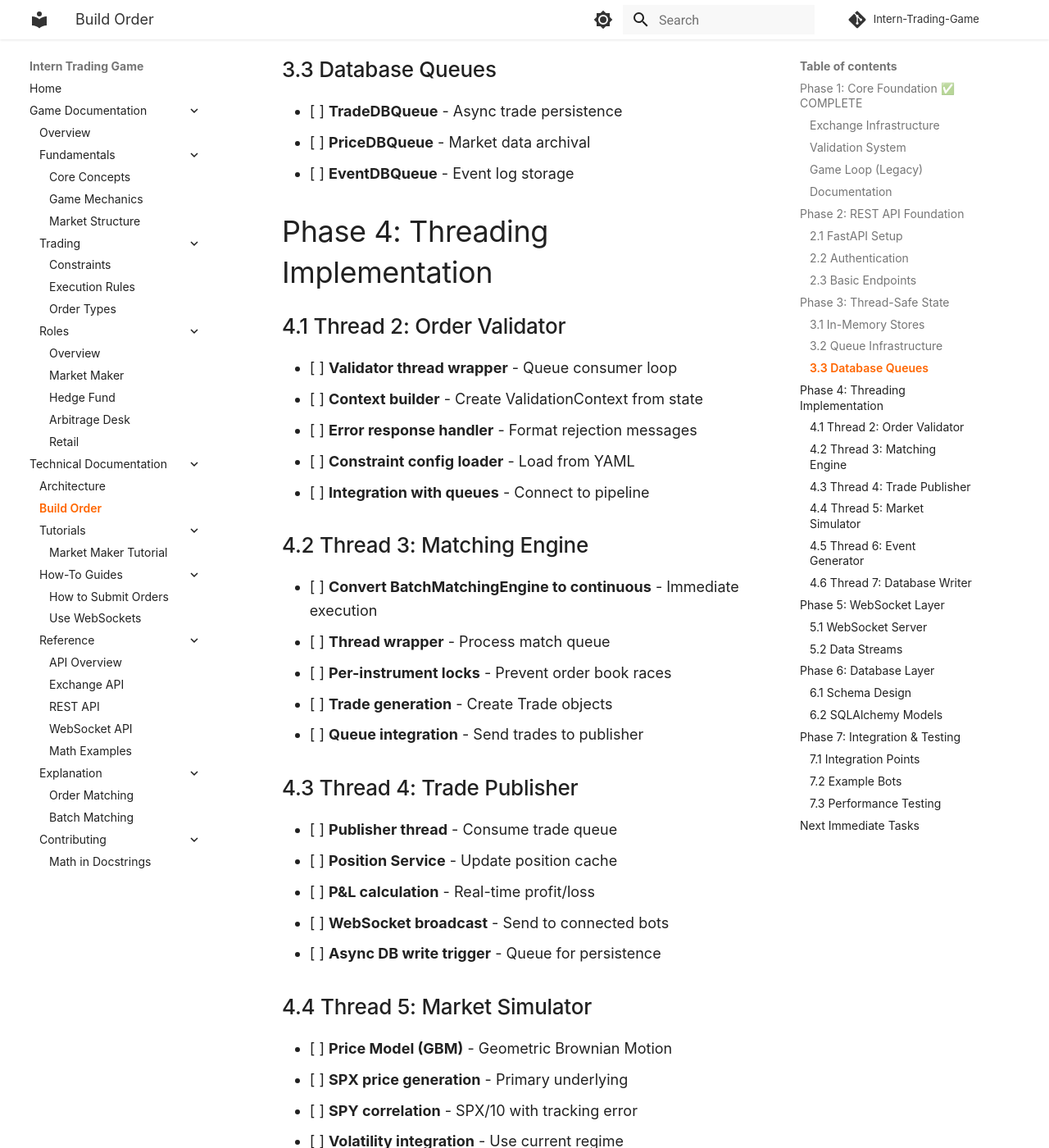
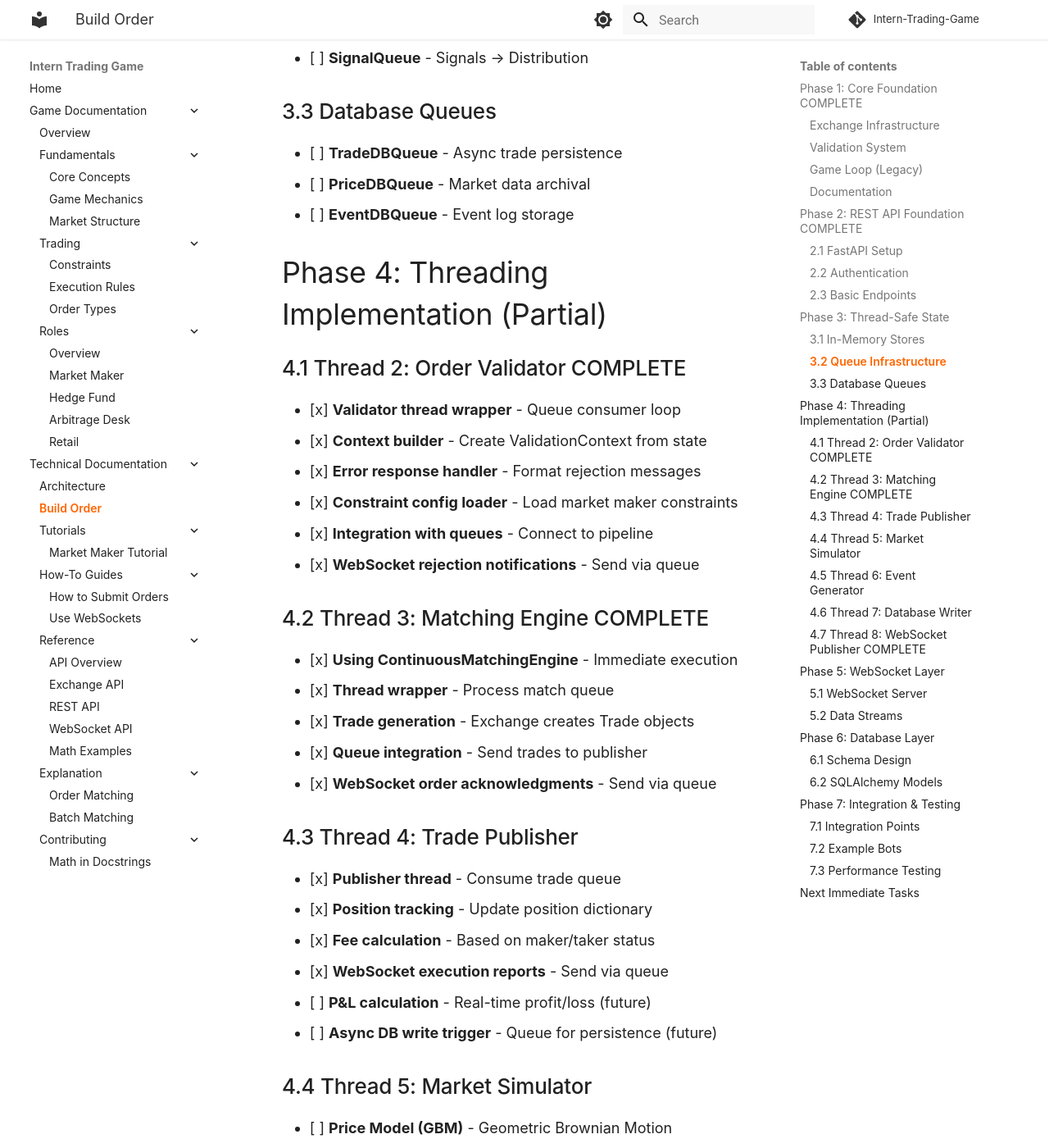
Before and after one commit to elinsky/Intern-Trading-Game, an MkDocs documentation site: the page built from docs/technical/build-order.md, in a window 1280 px wide and 1400 px high, scrolled down 3326 px. Shown: the whole window at 82% size. Built offline with MkDocs 1.6.1 and Material for MkDocs 9.7.7, drawn with Linux system fonts in a browser that asks for light colours; comment, search, counter and statistics services are not loaded; some of the changed text lies outside the part shown.

Commit message:
feat: integrate WebSocket into API with rich order lifecycle messages
- Add Thread 8: WebSocket Publisher with async/sync bridge using
  asyncio.to_thread
- Send order acknowledgments from matching thread after exchange accepts
- Send order rejections from validator thread with error details
- Send execution reports from trade publisher with fees and liquidity type
- Calculate fees based on maker/taker status (-$0.02 rebate for MM makers,
  $0.05 for takers)
- Add /ws endpoint with API key authentication and position snapshot on
  connect
- Pass client_order_id through order flow for bot reference tracking
- Fix thread startup to only occur in FastAPI startup event (prevents
  pytest hanging)
- Create comprehensive integration tests covering full order lifecycle
- Add WebSocket integration guide and update API documentation

WebSocket messages follow FIX protocol naming conventions (new_order_ack,
new_order_reject, execution_report) and include sequence numbers for
ordering guarantees. Teams only receive their own order updates via
role-based filtering.

This enables bots to receive real-time notifications for all order
lifecycle events without polling, while maintaining clean separation
between sync REST operations and async WebSocket streaming.

```diff
--- a/docs/technical/build-order.md
+++ b/docs/technical/build-order.md
@@ -1,8 +1,9 @@
 # Build Order Checklist - v2 API Architecture
 
-## Phase 1: Core Foundation ✅ COMPLETE
+## Phase 1: Core Foundation COMPLETE
 
 ### Exchange Infrastructure
+
 - [x] **Order** - Basic order data model
 - [x] **Trade** - Trade execution record
 - [x] **OrderBook** - Bid/ask order storage
@@ -13,6 +14,7 @@
 - [x] **Exchange Tests** - 45+ comprehensive test cases
 
 ### Validation System
+
 - [x] **OrderValidator Interface** - Base validation contract
 - [x] **ValidationContext** - Order validation state container
 - [x] **ConstraintBasedOrderValidator** - Role-agnostic validation
@@ -28,42 +30,48 @@
 - [x] **Validation Tests** - Complete test coverage
 
 ### Game Loop (Legacy)
+
 - [x] **GameLoop** - 5-minute tick orchestration
 - [x] **TickPhase Enum** - PRE_OPEN, TRADING, etc.
 - [x] **GameConfig** - Configuration data model
 - [x] **TradingStrategy Interface** - Bot interface
 
 ### Documentation
+
 - [x] **Architecture v2** - Complete system design with 7 threads
 - [x] **Validation API Reference** - Constraint documentation
 - [x] **Trading Phases Guide** - Batch/continuous market modes
 
-## Phase 2: REST API Foundation
+## Phase 2: REST API Foundation COMPLETE
 
 ### 2.1 FastAPI Setup
-- [ ] **Main application** - FastAPI app instance
-- [ ] **CORS configuration** - Allow external bot connections
-- [ ] **Exception handlers** - Consistent error responses
-- [ ] **Request models** - Pydantic schemas for validation
-- [ ] **Response models** - Standardized API responses
+
+- [x] **Main application** - FastAPI app instance
+- [x] **CORS configuration** - Allow external bot connections
+- [x] **Exception handlers** - Consistent error responses
+- [x] **Request models** - Pydantic schemas for validation
+- [x] **Response models** - Standardized API responses
 
 ### 2.2 Authentication
-- [ ] **TeamInfo model** - Bot registration data
-- [ ] **API key generation** - Unique keys per team
-- [ ] **Auth middleware** - Validate API keys
-- [ ] **Team registry** - In-memory team storage
-- [ ] **POST /auth/register** - Team registration endpoint
+
+- [x] **TeamInfo model** - Bot registration data
+- [x] **API key generation** - Unique keys per team
+- [x] **Auth middleware** - Validate API keys
+- [x] **Team registry** - In-memory team storage
+- [x] **POST /auth/register** - Team registration endpoint
 
 ### 2.3 Basic Endpoints
-- [ ] **POST /orders** - Submit new order
-- [ ] **DELETE /orders/{id}** - Cancel order
-- [ ] **GET /positions/{team_id}** - Query positions
-- [ ] **GET /market/prices** - Current prices
-- [ ] **GET /health** - API health check
+
+- [x] **POST /orders** - Submit new order with client_order_id
+- [ ] **DELETE /orders/{id}** - Cancel order (deferred to commit 3)
+- [x] **GET /positions/{team_id}** - Query positions
+- [ ] **GET /market/prices** - Current prices (future)
+- [x] **GET /health** - API health check with thread status
 
 ## Phase 3: Thread-Safe State
 
 ### 3.1 In-Memory Stores
+
 - [ ] **PositionCache** - Dict with RLock for positions
 - [ ] **OrderBookState** - Thread-safe SortedList wrapper
 - [ ] **MarketCache** - Latest prices with read lock
@@ -71,7 +79,8 @@
 - [ ] **RoleRegistry** - Team role configurations
 
 ### 3.2 Queue Infrastructure
-- [ ] **OrderQueue** - API → Validator
+
+- [ ] **OrderQueue** - API -> Validator
 - [ ] **ValidationQueue** - Validator → Matcher
 - [ ] **MatchQueue** - For matching engine
 - [ ] **TradeQueue** - Matcher → Publisher
@@ -80,34 +89,41 @@
 - [ ] **SignalQueue** - Signals → Distribution
 
 ### 3.3 Database Queues
+
 - [ ] **TradeDBQueue** - Async trade persistence
 - [ ] **PriceDBQueue** - Market data archival
 - [ ] **EventDBQueue** - Event log storage
 
-## Phase 4: Threading Implementation
+## Phase 4: Threading Implementation (Partial)
 
-### 4.1 Thread 2: Order Validator
-- [ ] **Validator thread wrapper** - Queue consumer loop
-- [ ] **Context builder** - Create ValidationContext from state
-- [ ] **Error response handler** - Format rejection messages
-- [ ] **Constraint config loader** - Load from YAML
-- [ ] **Integration with queues** - Connect to pipeline
+### 4.1 Thread 2: Order Validator COMPLETE
 
-### 4.2 Thread 3: Matching Engine
-- [ ] **Convert BatchMatchingEngine to continuous** - Immediate execution
-- [ ] **Thread wrapper** - Process match queue
-- [ ] **Per-instrument locks** - Prevent order book races
-- [ ] **Trade generation** - Create Trade objects
-- [ ] **Queue integration** - Send trades to publisher
+- [x] **Validator thread wrapper** - Queue consumer loop
+- [x] **Context builder** - Create ValidationContext from state
+- [x] **Error response handler** - Format rejection messages
+- [x] **Constraint config loader** - Load market maker constraints
+- [x] **Integration with queues** - Connect to pipeline
+- [x] **WebSocket rejection notifications** - Send via queue
+
+### 4.2 Thread 3: Matching Engine COMPLETE
+
+- [x] **Using ContinuousMatchingEngine** - Immediate execution
+- [x] **Thread wrapper** - Process match queue
+- [x] **Trade generation** - Exchange creates Trade objects
+- [x] **Queue integration** - Send trades to publisher
+- [x] **WebSocket order acknowledgments** - Send via queue
 
 ### 4.3 Thread 4: Trade Publisher
-- [ ] **Publisher thread** - Consume trade queue
-- [ ] **Position Service** - Update position cache
-- [ ] **P&L calculation** - Real-time profit/loss
-- [ ] **WebSocket broadcast** - Send to connected bots
-- [ ] **Async DB write trigger** - Queue for persistence
+
+- [x] **Publisher thread** - Consume trade queue
+- [x] **Position tracking** - Update position dictionary
+- [x] **Fee calculation** - Based on maker/taker status
+- [x] **WebSocket execution reports** - Send via queue
+- [ ] **P&L calculation** - Real-time profit/loss (future)
+- [ ] **Async DB write trigger** - Queue for persistence (future)
 
 ### 4.4 Thread 5: Market Simulator
+
 - [ ] **Price Model (GBM)** - Geometric Brownian Motion
 - [ ] **SPX price generation** - Primary underlying
 - [ ] **SPY correlation** - SPX/10 with tracking error
@@ -115,6 +131,7 @@
 - [ ] **Market Publisher** - Stream via WebSocket
 
 ### 4.5 Thread 6: Event Generator
+
 - [ ] **Event types** - Fed, economic, geopolitical
 - [ ] **Poisson process** - Random event timing
 - [ ] **Impact calculator** - Regime shifts, price jumps
@@ -122,15 +139,25 @@
 - [ ] **Signal distribution** - Role-based filtering
 
 ### 4.6 Thread 7: Database Writer
+
 - [ ] **Batch accumulator** - Collect 1000 trades
 - [ ] **Bulk insert logic** - Efficient DB writes
 - [ ] **Position snapshots** - Periodic state saves
 - [ ] **Error handling** - Queue overflow management
 - [ ] **Performance monitoring** - Track write latency
 
+### 4.7 Thread 8: WebSocket Publisher COMPLETE
+
+- [x] **WebSocket thread wrapper** - Async event loop
+- [x] **Queue bridge** - asyncio.to_thread for sync/async
+- [x] **Message router** - Route by type to broadcast methods
+- [x] **Connection checks** - Only send to connected clients
+- [x] **Error handling** - Continue on individual failures
+
 ## Phase 5: WebSocket Layer
 
 ### 5.1 WebSocket Server
+
 - [x] **WebSocket endpoint setup** - /ws routes (ready for integration)
 - [x] **Connection manager** - Track active connections
 - [x] **Authentication** - Validate on connect
@@ -138,17 +165,19 @@
 - [ ] **Reconnection support** - Handle disconnects
 
 ### 5.2 Data Streams
+
 - [x] **Message types defined** - Following FIX conventions
-- [x] **Trade execution reports** - Real-time fills
+- [x] **Trade execution reports** - Real-time fills with fees
 - [x] **Order acknowledgments** - new_order_ack/reject
 - [x] **Position snapshots** - On connection
 - [x] **Market data format** - Price updates structure
-- [ ] **Full integration** - Connect to main.py
-- [ ] **Signal distribution** - Role-based filtering
+- [x] **Full integration** - Connected to main.py via Thread 8
+- [ ] **Signal distribution** - Role-based filtering (future)
 
 ## Phase 6: Database Layer
 
 ### 6.1 Schema Design
+
 - [ ] **trades table** - Execution history
 - [ ] **prices table** - Market data archive
 - [ ] **events table** - News event log
@@ -156,6 +185,7 @@
 - [ ] **teams table** - Registration data
 
 ### 6.2 SQLAlchemy Models
+
 - [ ] **Trade model** - ORM mapping
 - [ ] **Price model** - Time series data
 - [ ] **Event model** - Event records
@@ -165,6 +195,7 @@
 ## Phase 7: Integration & Testing
 
 ### 7.1 Integration Points
+
 - [ ] **OrderValidator ↔ Exchange** - Validation before matching
 - [ ] **PositionService ↔ OrderValidator** - Position limit checks
 - [ ] **All threads connected** - Full pipeline test
@@ -172,6 +203,7 @@
 - [ ] **WebSocket stability** - Multi-client test
 
 ### 7.2 Example Bots
+
 - [ ] **Python REST bot** - Reference implementation
 - [ ] **WebSocket market data** - Streaming example
 - [ ] **Java bot skeleton** - Multi-language support
@@ -179,6 +211,7 @@
 - [ ] **Migration guide** - From embedded to API
 
 ### 7.3 Performance Testing
+
 - [ ] **Single bot baseline** - Latency measurement
 - [ ] **10 bot test** - Concurrency check
 - [ ] **30 bot stress test** - Full load
```
Also changed, not shown: docs/technical/architecture-v2.md (+16 -0 lines), docs/technical/how-to/websocket-integration.md (added, +263 -0 lines), docs/technical/reference/rest-api.md (+65 -0 lines), 2 other files.
